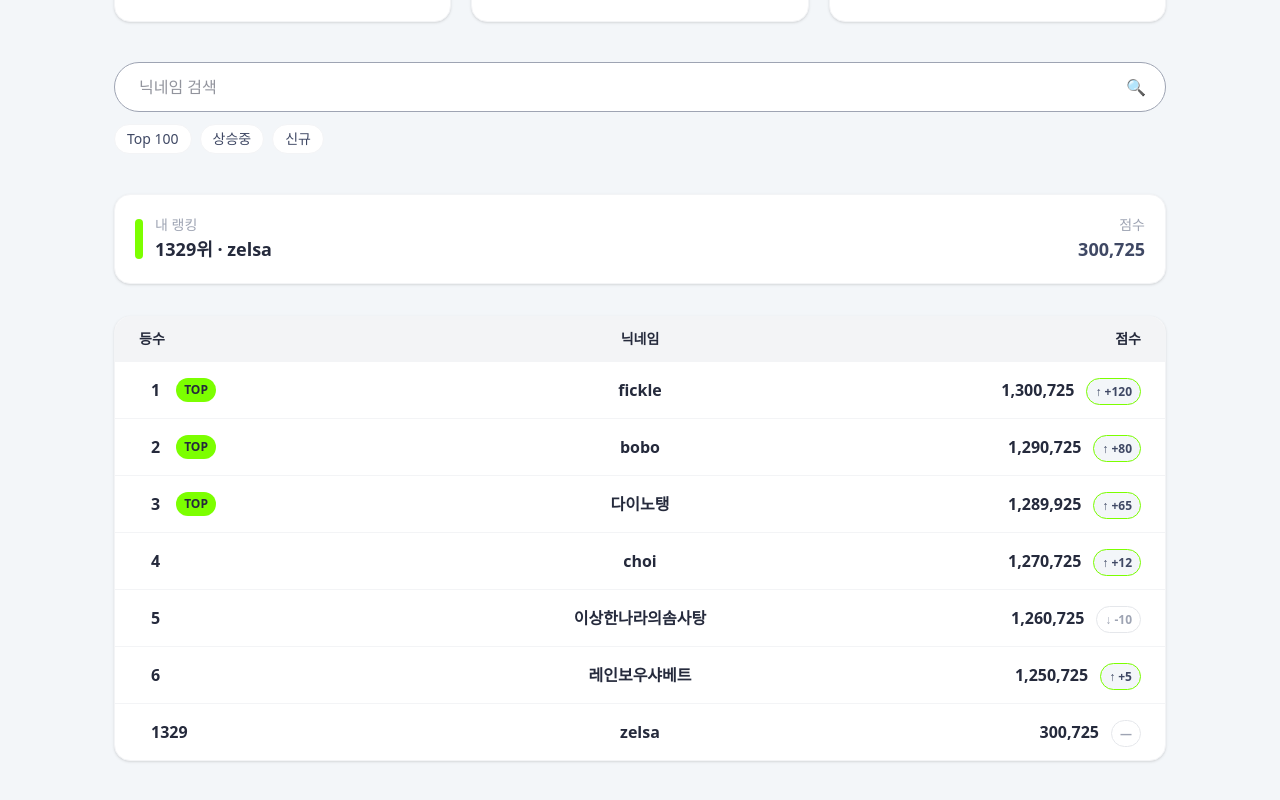
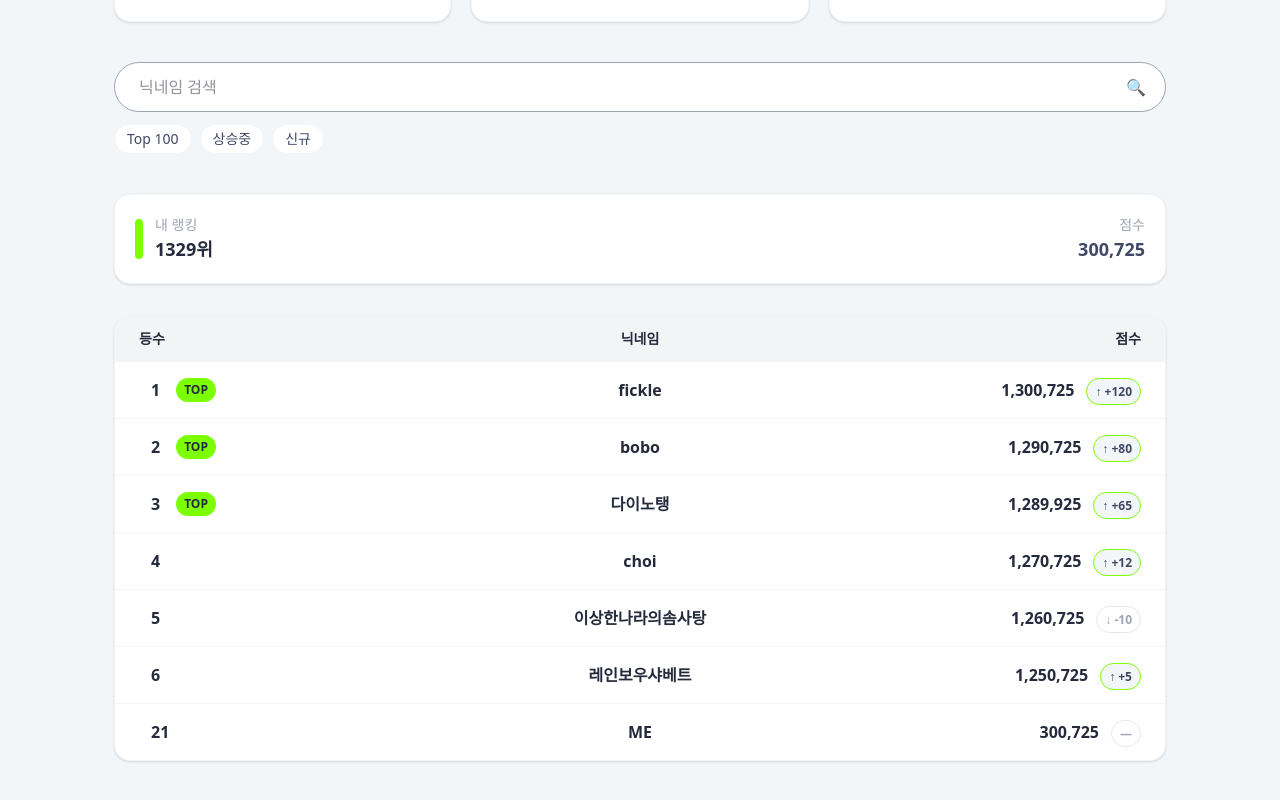
Before and after one commit to HoldAndWait/Client, a React (Vite) app in the folder Frontend/: page /ranking in a window 1280 px wide. Shown: the part 380-1180 px from the top of the page. Built offline with nearby package versions, Linux system fonts and the light colour scheme; no server answers.

Commit message:
design: 내 등수 표기법 변경

```diff
--- a/Frontend/src/pages/Ranking/MainRanking.jsx
+++ b/Frontend/src/pages/Ranking/MainRanking.jsx
@@ -10,7 +10,7 @@ export default function Ranking() {
     { rank: 4, name: "choi", score: 1270725, delta: +12 },
     { rank: 5, name: "이상한나라의솜사탕", score: 1260725, delta: -10 },
     { rank: 6, name: "레인보우샤베트", score: 1250725, delta: +5 },
-    { rank: 1329, name: "zelsa", score: 300725, delta: 0 },
+    { rank: 21, name: "ME", score: 300725, delta: 0 },
   ];
 
   const top3 = useMemo(() => rankingData.slice(0, 3), [rankingData]);
@@ -22,7 +22,7 @@ export default function Ranking() {
   }, [query, rankingData]);
 
   // “내 랭킹”은 아직 로그인 연동 안 해도 UI만 보여주기(더미)
-  const my = { rank: 1329, name: "zelsa", score: 300725, delta: 0 };
+  const my = { rank: 1329, name: "", score: 300725, delta: 0 };
 
   return (
     <div className="w-full bg-smu-base min-h-screen text-smu-black">
@@ -97,7 +97,7 @@ export default function Ranking() {
                   내 랭킹
                 </div>
                 <div className="text-lg font-extrabold text-smu-black">
-                  {my.rank}위 · {my.name}
+                  {my.rank}위 {/*· {my.name}*/}
                 </div>
               </div>
             </div>
```
